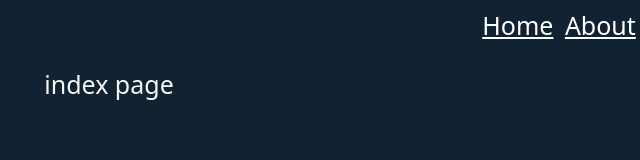
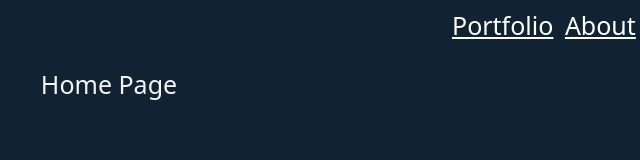
Before and after one commit to malw0re/Power-Learn-, a plain HTML site: page index.html in a window 1280 px wide. Shown: the full height of the page, 531-1171 px from the left. Drawn offline with Linux system fonts and the light colour scheme.

Commit message:
Portfolio page done...

```diff
--- a/index.html
+++ b/index.html
@@ -16,13 +16,13 @@
     <body>
 
         <div class="topnav">
-            <a href="/portfolio.html">Home</a>
+            <a href="/portfolio.html">Portfolio</a>
             <a href="/about.html">About</a>
             <a href="/projects.html">Projects</a>
         </div>
 
     <main>
-        <p>index page</p>
+        <p>Home Page</p>
     </main>
 
         <script src="" async defer></script>
```
Also changed, not shown: portfolio.html (+1 -1 lines).
